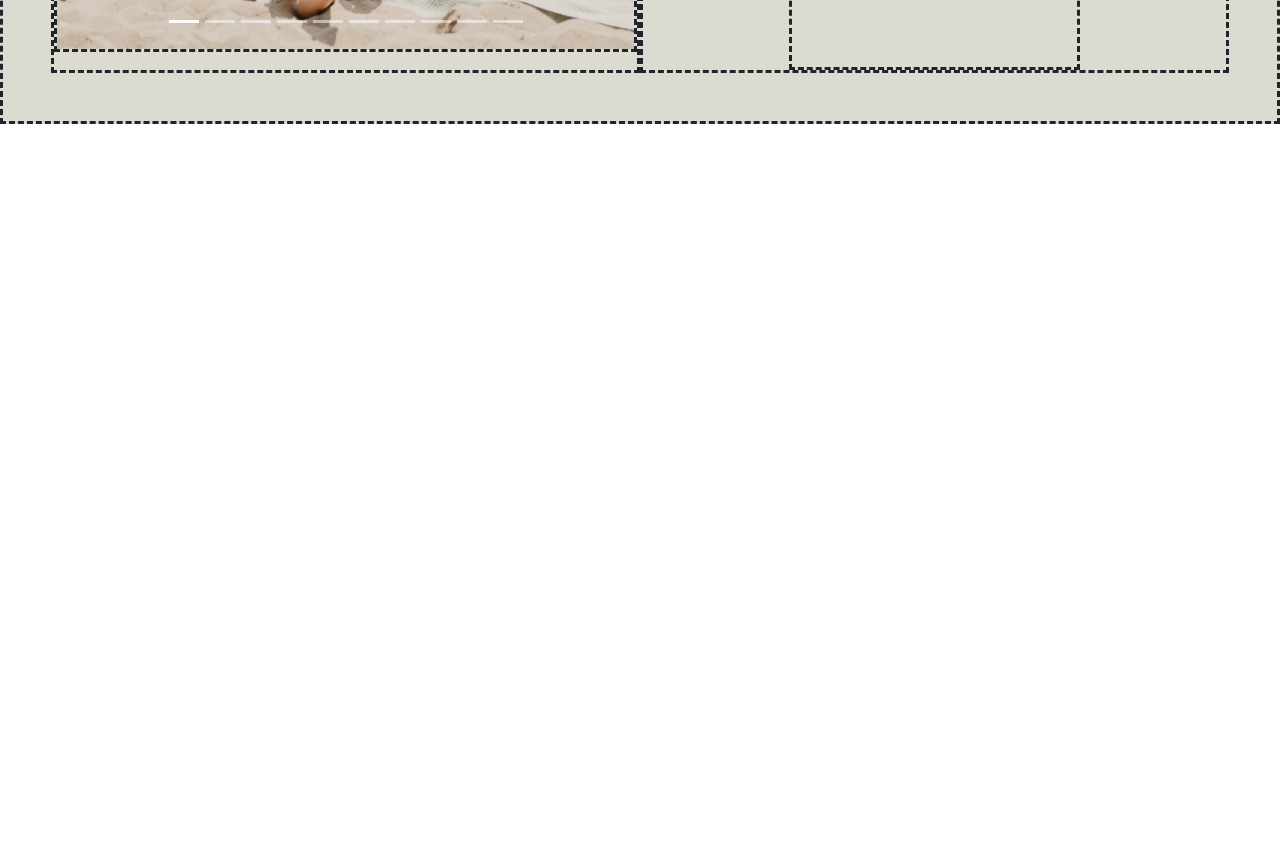
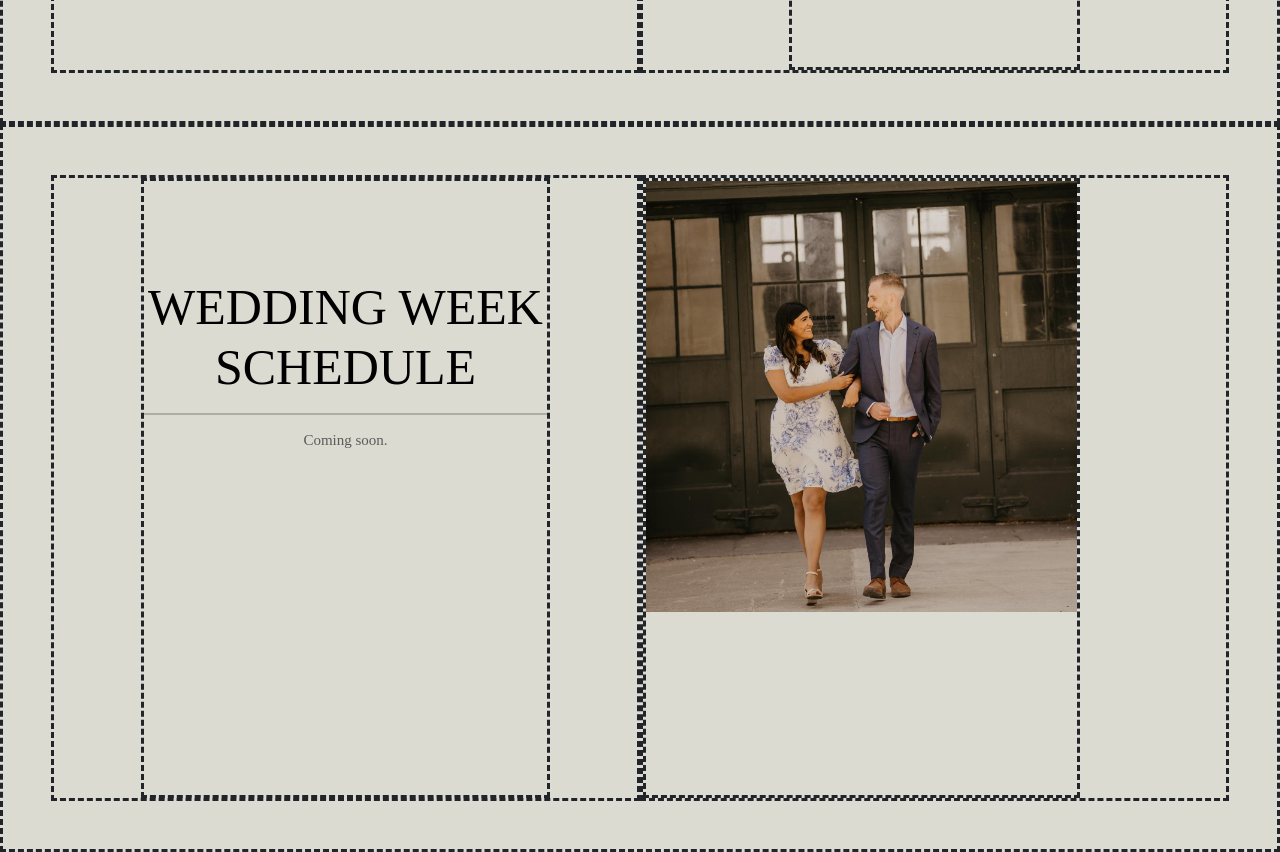
Before and after one commit to MichaelSault/TanyaWeddingWebsite, a React (Vite) app: page / in a window 1280 px wide. Shown: the part 3360-4212 px from the top of the page. Before the commit the page ends 3484 px from the top, so only its background shows below. Built offline with nearby package versions, Linux system fonts and the light colour scheme.

Commit message:
started work on wedding schedule section

```diff
--- a/src/App.css
+++ b/src/App.css
@@ -59,6 +59,7 @@ body {
 
 .engagementShootSubCol{
   min-width: 370px;
+  width: 80%;
   border-style: dashed;
   display: block;
   margin: auto;
@@ -277,6 +278,13 @@ h6 {
   color: #5c5a5a;
 }
 
+h6 {
+  font-size: 50px;
+  font-family: 'DreamAvenue';
+  margin: 0;
+  color: #000000;
+}
+
 hr {
   width: 100%;
   border-width: 2px;
@@ -313,6 +321,15 @@ hr {
   background-color: rgba(196, 196, 179, 0.6);
 }
 
+.scheduleTitleSubCol{
+  display: flex;
+  flex-direction: column;
+  width: 70%;
+  border-style: dashed;
+  justify-content: start;
+  padding-top: 6em;
+}
+
 .titleText {
   align-content: left;
 }
--- a/src/components/engagementCarousel.component.jsx
+++ b/src/components/engagementCarousel.component.jsx
@@ -1,6 +1,3 @@
-
-import Accordion from 'react-bootstrap/Accordion';
-
 import '../App.css'
 
 function EngagementCarousel() {
@@ -22,34 +19,34 @@ function EngagementCarousel() {
               </div>
               <div className="carousel-inner">
                   <div className="carousel-item active">
-                      <img src="src/assets/CarouselPhotos/TanyaWedding1.jpg" className="d-block" width="100%" height="100%" alt="..."/>
+                      <img src="src/assets/CarouselPhotos/TanyaWedding1.jpg" className="d-block" width="100%" alt="..."/>
                   </div>
                   <div className="carousel-item">
-                      <img src="src/assets/CarouselPhotos/TanyaWedding2.jpg" className="d-block" width="100%" height="100%" alt="..."/>
+                      <img src="src/assets/CarouselPhotos/TanyaWedding2.jpg" className="d-block" width="100%" alt="..."/>
                   </div>
                   <div className="carousel-item">
-                      <img src="src/assets/CarouselPhotos/TanyaWedding3.jpg" className="d-block" width="100%" height="100%" alt="..."/>
+                      <img src="src/assets/CarouselPhotos/TanyaWedding3.jpg" className="d-block" width="100%" alt="..."/>
                   </div>
                   <div className="carousel-item">
-                      <img src="src/assets/CarouselPhotos/TanyaWedding4.jpg" className="d-block" width="100%" height="100%" alt="..."/>
+                      <img src="src/assets/CarouselPhotos/TanyaWedding4.jpg" className="d-block" width="100%" alt="..."/>
                   </div>
                   <div className="carousel-item">
-                      <img src="src/assets/CarouselPhotos/TanyaWedding5.jpg" className="d-block" width="100%" height="100%" alt="..."/>
+                      <img src="src/assets/CarouselPhotos/TanyaWedding5.jpg" className="d-block" width="100%" alt="..."/>
                   </div>
                   <div className="carousel-item">
-                      <img src="src/assets/CarouselPhotos/TanyaWedding6.jpg" className="d-block" width="100%" height="100%" alt="..."/>
+                      <img src="src/assets/CarouselPhotos/TanyaWedding6.jpg" className="d-block" width="100%" alt="..."/>
                   </div>
                   <div className="carousel-item">
-                      <img src="src/assets/CarouselPhotos/TanyaWedding7.jpg" className="d-block" width="100%" height="100%" alt="..."/>
+                      <img src="src/assets/CarouselPhotos/TanyaWedding7.jpg" className="d-block" width="100%" alt="..."/>
                   </div>
                   <div className="carousel-item">
-                      <img src="src/assets/CarouselPhotos/TanyaWedding8.jpg" className="d-block" width="100%" height="100%" alt="..."/>
+                      <img src="src/assets/CarouselPhotos/TanyaWedding8.jpg" className="d-block" width="100%" alt="..."/>
                   </div>
                   <div className="carousel-item">
-                      <img src="src/assets/CarouselPhotos/TanyaWedding9.jpg" className="d-block" width="100%" height="100%" alt="..."/>
+                      <img src="src/assets/CarouselPhotos/TanyaWedding9.jpg" className="d-block" width="100%" alt="..."/>
                   </div>
                   <div className="carousel-item">
-                      <img src="src/assets/CarouselPhotos/TanyaWedding10.jpg" className="d-block" width="100%" height="100%" alt="..."/>
+                      <img src="src/assets/CarouselPhotos/TanyaWedding10.jpg" className="d-block" width="100%" alt="..."/>
                   </div>
               </div>
               <button className="carousel-control-prev" type="button" data-bs-target="#carouselExampleFade" data-bs-slide="prev">
--- a/src/components/home.component.jsx
+++ b/src/components/home.component.jsx
@@ -3,6 +3,7 @@ import TitleHeader from './titleBanner.component';
 import EventCard from './eventCard.component';
 import FAQ from './faq.componenet';
 import EngagementShoot from './engagementShoot.component';
+import Schedule from './schedule.component';
 
 
 function Home() {
@@ -24,6 +25,8 @@ function Home() {
         <FAQ/>
 
         <EngagementShoot/>
+
+        <Schedule/>
     </>
   )
 }
--- /dev/null
+++ b/src/components/schedule.component.jsx
@@ -0,0 +1,29 @@
+import '../App.css';
+
+//replace with a taller version of the photo from user
+import WeddingPhoto10 from '../assets/CarouselPhotos/TanyaWedding10.jpg'
+
+function Schedule() {
+
+
+    return (
+        <>
+            <div className='faqRow'>
+                <div className='faqTitleCol'>
+                    <div className='scheduleTitleSubCol'>
+                        <h6>WEDDING WEEK SCHEDULE</h6>
+                        <hr></hr>
+                        <h2>Coming soon.</h2>
+                    </div>
+                </div>
+                <div className='faqQuestionsCol'>
+                    <div className='faqQuestionsSubCol'>
+                        <img src={WeddingPhoto10} alt="Wedding Photo" width="100%" />
+                    </div>
+                </div>
+            </div>
+        </>
+  )
+}
+
+export default Schedule;
```
